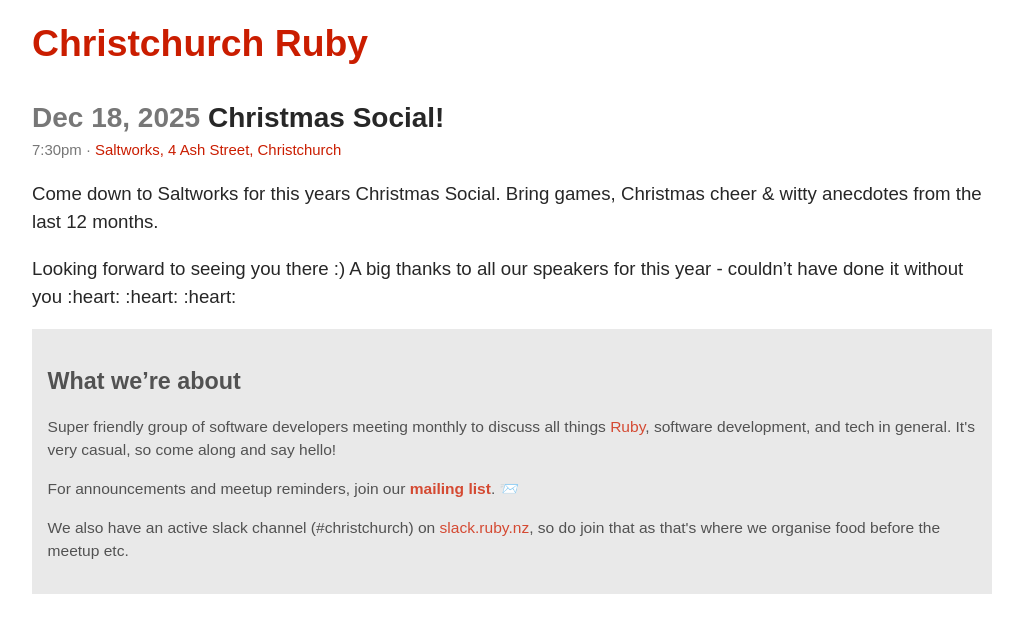
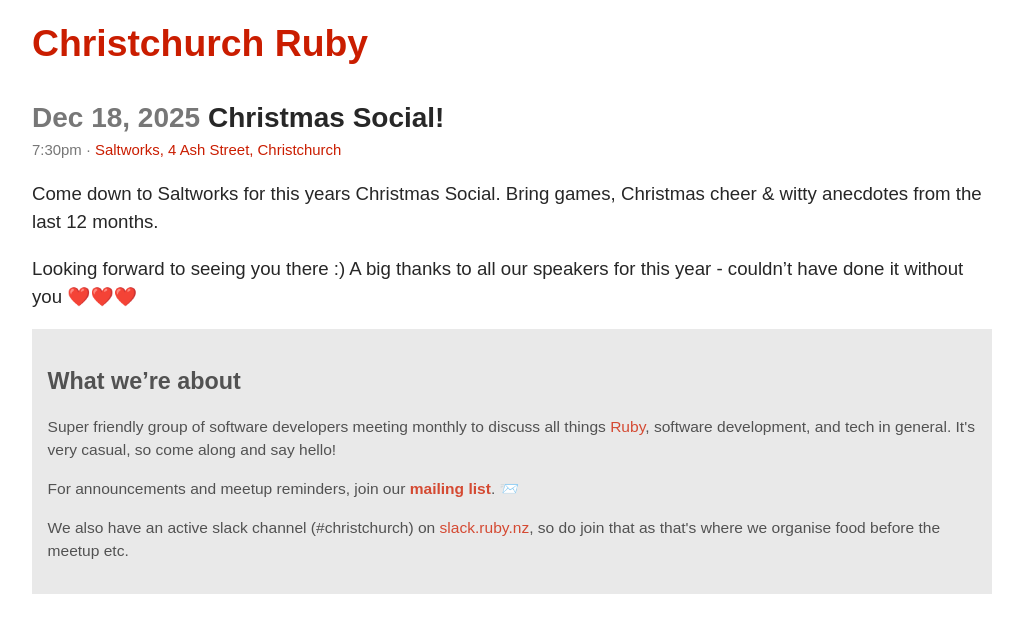
Before and after one commit to rubynz/christchurch, a Jekyll site: the page built from _events/2025/2025-12-18-meetup.md, in a window 1280 px wide. Shown: the top 633 px of the page, without its empty margins (128-1151 px from the left). Built offline with Jekyll 4.4.1, drawn with Linux system fonts in a browser that asks for light colours; some of the changed lines change nothing that is shown.

Commit message:
correct the hearts

```diff
--- a/_events/2025/2025-12-18-meetup.md
+++ b/_events/2025/2025-12-18-meetup.md
@@ -6,4 +6,4 @@ title: "Christmas Social!"
 
 Come down to Saltworks for this years Christmas Social.  Bring games, Christmas cheer & witty anecdotes from the last 12 months.
 
-Looking forward to seeing you there :)  A big thanks to all our speakers for this year - couldn't have done it without you :heart: :heart: :heart:
+Looking forward to seeing you there :)  A big thanks to all our speakers for this year - couldn't have done it without you ❤️❤️❤️
```
